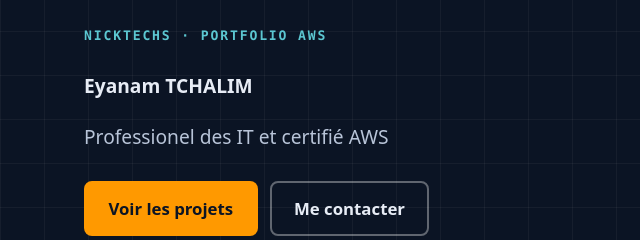
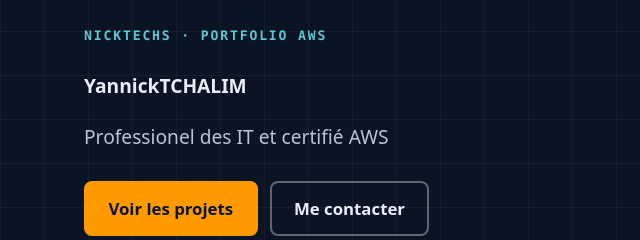
Before and after one commit to eyanamt/sitewebstatics3, a plain HTML site: page index.html in a window 1280 px wide. Shown: the part 145-385 px from the top of the page, 0-640 px from the left. Drawn offline with Linux system fonts and the light colour scheme.

Commit message:
test CI/CD

```diff
--- a/index.html
+++ b/index.html
@@ -27,7 +27,7 @@
 <section class="hero container">
   <div class="hero-text">
     <p class="eyebrow">NickTechs · Portfolio AWS</p>
-    <h3>Eyanam <span>TCHALIM</span></h3>
+    <h3>Yannick<span>TCHALIM</span></h3>
     <p class="lead">Professionel des IT et certifié AWS</p>
     <p class="cta"><a class="btn btn-primary" href="#projets">Voir les projets</a><a class="btn btn-ghost" href="contact.html">Me contacter</a></p>
     <ul class="cert-pills" aria-label="Certifications"><li><a href="https://aws.amazon.com/certification/certified-solutions-architect-associate/" rel="noopener"><svg viewBox="0 0 24 24" width="18" height="18" aria-hidden="true"><path d="M12 2.5 4 5.5v6c0 5 3.4 8.6 8 10 4.6-1.4 8-5 8-10v-6z" fill="none" stroke="currentColor" stroke-width="1.8" stroke-linejoin="round"/><path d="m8.5 12 2.5 2.5 4.5-5" fill="none" stroke="currentColor" stroke-width="1.8" stroke-linecap="round" stroke-linejoin="round"/></svg>AWS Certified Solutions Architect – Associate</a></li><li><a href="https://aws.amazon.com/certification/certified-cloud-practitioner/" rel="noopener"><svg viewBox="0 0 24 24" width="18" height="18" aria-hidden="true"><path d="M12 2.5 4 5.5v6c0 5 3.4 8.6 8 10 4.6-1.4 8-5 8-10v-6z" fill="none" stroke="currentColor" stroke-width="1.8" stroke-linejoin="round"/><path d="m8.5 12 2.5 2.5 4.5-5" fill="none" stroke="currentColor" stroke-width="1.8" stroke-linecap="round" stroke-linejoin="round"/></svg>AWS Certified Cloud Practitioner</a></li></ul>
```
